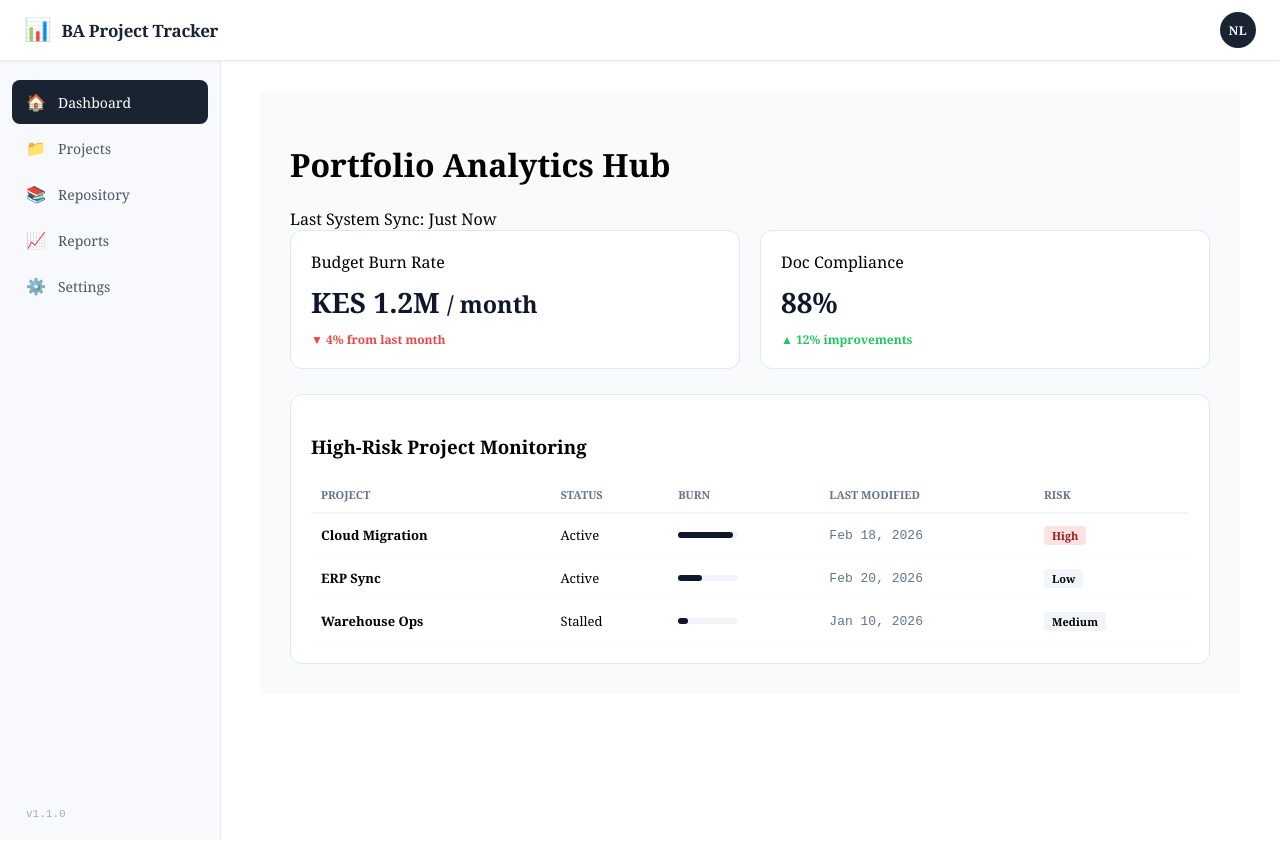
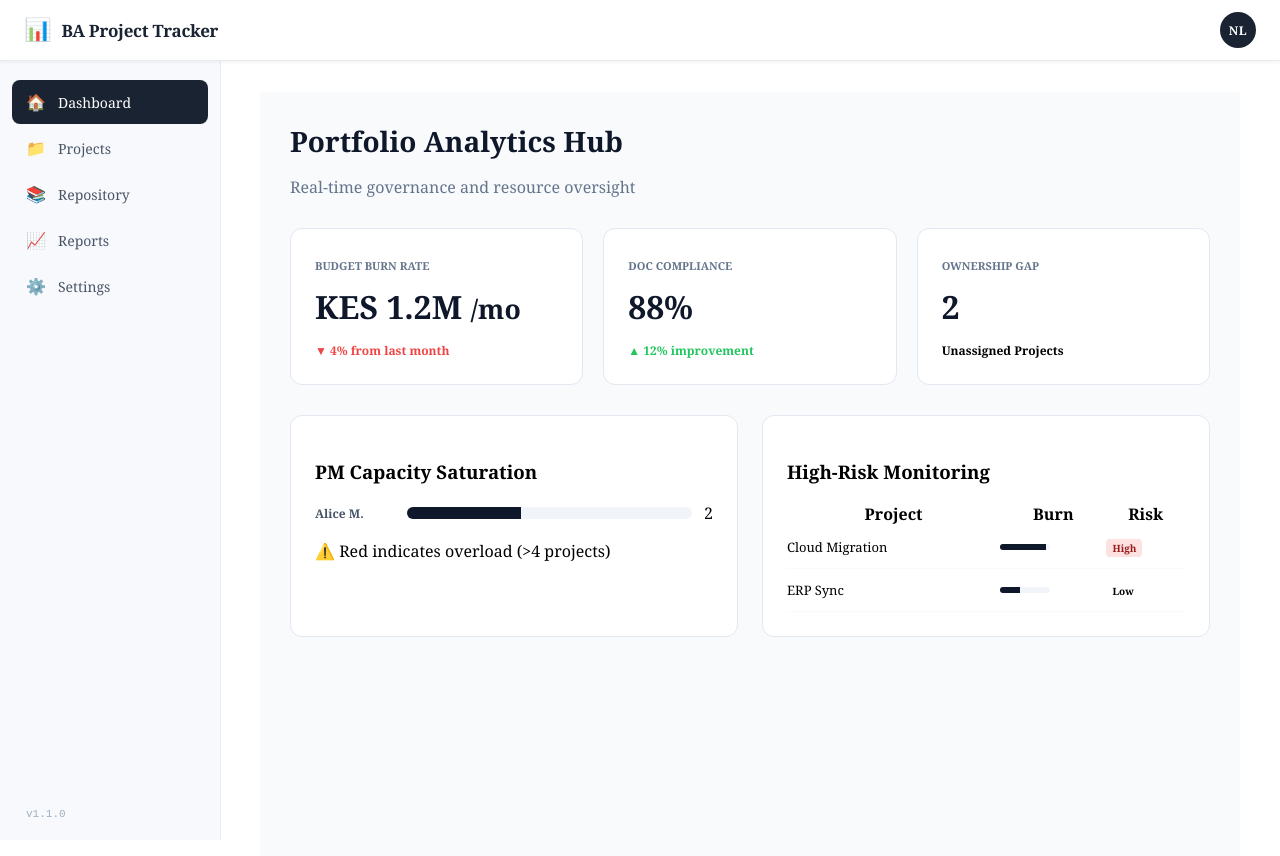
Before and after one commit to NeskoLimo/BA-PROJECT_TRACKER, an Angular app: page /dashboard in a window 1280 px wide. Shown: the top 856 px of the page. Built offline with nearby package versions, Linux system fonts and the light colour scheme.

Commit message:
Update dashboard.component.ts

```diff
--- a/src/app/components/dashboard/dashboard.component.ts
+++ b/src/app/components/dashboard/dashboard.component.ts
@@ -1,92 +1,139 @@
 import { Component, OnInit } from '@angular/core';
 import { CommonModule } from '@angular/common';
+
+// To fix TS7053 build error
+interface PMCountMap {
+  [key: string]: number;
+}
 
 @Component({
   selector: 'app-dashboard',
   standalone: true,
   imports: [CommonModule],
   template: `
-    <div class="dashboard-wrapper">
-      <div class="analytics-header">
-        <h1>Portfolio Analytics Hub</h1>
-        <span class="refresh-tag">Last System Sync: Just Now</span>
+    <div class="dashboard-container">
+      <div class="dashboard-header">
+        <h1 class="page-title">Portfolio Analytics Hub</h1>
+        <p class="subtitle">Real-time governance and resource oversight</p>
       </div>
 
-      <div class="analytics-grid">
-        <div class="card analytic-card">
-          <div class="card-title">Budget Burn Rate</div>
-          <div class="burn-value">KES 1.2M <small>/ month</small></div>
-          <div class="burn-trend down">▼ 4% from last month</div>
+      <div class="stats-grid">
+        <div class="card stat-card burn">
+          <span class="label">Budget Burn Rate</span>
+          <span class="value">KES 1.2M <small>/mo</small></span>
+          <span class="trend down">▼ 4% from last month</span>
         </div>
-
-        <div class="card analytic-card">
-          <div class="card-title">Doc Compliance</div>
-          <div class="burn-value">88%</div>
-          <div class="burn-trend up">▲ 12% improvements</div>
+        <div class="card stat-card compliance">
+          <span class="label">Doc Compliance</span>
+          <span class="value">88%</span>
+          <span class="trend up">▲ 12% improvement</span>
+        </div>
+        <div class="card stat-card gap">
+          <span class="label">Ownership Gap</span>
+          <span class="value text-red">{{ unassignedCount }}</span>
+          <span class="trend">Unassigned Projects</span>
         </div>
       </div>
 
-      <div class="card table-card">
-        <h3>High-Risk Project Monitoring</h3>
-        <table class="analytic-table">
+      <div class="charts-row">
+        <div class="card chart-card">
+          <h3>PM Capacity Saturation</h3>
+          <div class="bar-chart">
+            <div *ngFor="let pm of pmWorkload" class="bar-row">
+              <span class="pm-label">{{ pm.name }}</span>
+              <div class="bar-outer">
+                <div class="bar-inner"
+                     [style.width.%]="(pm.count / 5) * 100"
+                     [class.overloaded]="pm.count >= 4"></div>
+              </div>
+              <span class="bar-count">{{ pm.count }}</span>
+            </div>
+          </div>
+          <p class="chart-footer">⚠️ Red indicates overload (>4 projects)</p>
+        </div>
+
+        <div class="card chart-card">
+          <h3>High-Risk Monitoring</h3>
+          <table class="risk-table">
             <thead>
-            <tr>
-              <th>Project</th>
-              <th>Status</th>
-              <th>Burn</th>
-              <th>Last Modified</th>
-              <th>Risk</th>
-            </tr>
+              <tr><th>Project</th><th>Burn</th><th>Risk</th></tr>
             </thead>
             <tbody>
               <tr *ngFor="let p of highRiskProjects">
-              <td><strong>{{ p.name }}</strong></td>
-              <td><span class="status-pill">{{ p.status }}</span></td>
-              <td>
-                <div class="mini-burn-bar">
-                  <div class="fill" [style.width.%]="(p.spent/p.budget)*100"></div>
-                </div>
-              </td>
-              <td class="date-col">{{ p.lastModified | date:'mediumDate' }}</td>
-              <td>
-                <span class="risk-indicator" [class.high]="p.risk === 'High'">
-                  {{ p.risk }}
-                </span>
-              </td>
+                <td>{{ p.name }}</td>
+                <td><div class="mini-bar"><div class="fill" [style.width.%]="(p.spent/p.budget)*100"></div></div></td>
+                <td><span class="risk-tag" [ngClass]="p.risk.toLowerCase()">{{ p.risk }}</span></td>
               </tr>
             </tbody>
           </table>
         </div>
       </div>
+    </div>
   `,
   styles: [`
-    .dashboard-wrapper { padding: 30px; background: #f8fafc; }
-    .analytics-grid { display: grid; grid-template-columns: repeat(2, 1fr); gap: 20px; margin-bottom: 25px; }
-    .card { background: white; border: 1px solid #e2e8f0; border-radius: 12px; padding: 20px; }
-    .burn-value { font-size: 28px; font-weight: 800; color: #0f172a; margin: 10px 0; }
-    .burn-trend { font-size: 12px; font-weight: 700; }
-    .burn-trend.up { color: #22c55e; }
-    .burn-trend.down { color: #ef4444; }
+    .dashboard-container { padding: 30px; background: #f8fafc; min-height: 100vh; }
+    .page-title { font-family: 'Georgia', serif; font-size: 28px; font-weight: 700; color: #0f172a; margin: 0; }
+    .subtitle { color: #64748b; margin-bottom: 30px; }
 
-    .analytic-table { width: 100%; border-collapse: collapse; margin-top: 15px; }
-    .analytic-table th { text-align: left; font-size: 11px; color: #64748b; text-transform: uppercase; padding: 10px; border-bottom: 2px solid #f1f5f9; }
-    .analytic-table td { padding: 12px 10px; border-bottom: 1px solid #f8fafc; font-size: 13px; }
+    .stats-grid { display: grid; grid-template-columns: repeat(auto-fit, minmax(240px, 1fr)); gap: 20px; margin-bottom: 30px; }
+    .stat-card { padding: 24px; background: white; border: 1px solid #e2e8f0; border-radius: 12px; }
+    .stat-card .label { font-size: 11px; font-weight: 700; text-transform: uppercase; color: #64748b; }
+    .stat-card .value { font-size: 32px; font-weight: 800; display: block; margin: 10px 0; color: #0f172a; }
+    .trend { font-size: 12px; font-weight: 600; }
+    .trend.up { color: #22c55e; }
+    .trend.down { color: #ef4444; }
 
-    .mini-burn-bar { width: 60px; height: 6px; background: #f1f5f9; border-radius: 10px; }
-    .mini-burn-bar .fill { height: 100%; background: #0f172a; border-radius: 10px; }
+    .charts-row { display: grid; grid-template-columns: 1fr 1fr; gap: 24px; }
+    .chart-card { background: white; border: 1px solid #e2e8f0; border-radius: 12px; padding: 24px; }
 
-    .risk-indicator { font-weight: 700; font-size: 11px; padding: 2px 8px; border-radius: 4px; background: #f1f5f9; }
-    .risk-indicator.high { background: #fee2e2; color: #991b1b; }
-    .date-col { color: #64748b; font-family: monospace; }
+    .bar-row { display: flex; align-items: center; margin-bottom: 15px; gap: 12px; }
+    .pm-label { width: 80px; font-size: 12px; font-weight: 600; color: #475569; }
+    .bar-outer { flex-grow: 1; height: 12px; background: #f1f5f9; border-radius: 10px; overflow: hidden; }
+    .bar-inner { height: 100%; background: #0f172a; transition: width 0.8s; }
+    .bar-inner.overloaded { background: #ef4444; }
+
+    .risk-table { width: 100%; border-collapse: collapse; }
+    .risk-table td { padding: 12px 0; border-bottom: 1px solid #f8fafc; font-size: 13px; }
+    .mini-bar { width: 50px; height: 6px; background: #f1f5f9; border-radius: 10px; overflow: hidden; }
+    .mini-bar .fill { height: 100%; background: #0f172a; }
+    .risk-tag { font-size: 10px; font-weight: 800; padding: 2px 6px; border-radius: 4px; }
+    .risk-tag.high { background: #fee2e2; color: #991b1b; }
   `]
 })
 export class DashboardComponent implements OnInit {
-  // Explicit properties to prevent build errors
-  highRiskProjects = [
-    { name: 'Cloud Migration', status: 'Active', budget: 1200000, spent: 1100000, lastModified: '2026-02-18', risk: 'High' },
-    { name: 'ERP Sync', status: 'Active', budget: 500000, spent: 200000, lastModified: '2026-02-20', risk: 'Low' },
-    { name: 'Warehouse Ops', status: 'Stalled', budget: 300000, spent: 50000, lastModified: '2026-01-10', risk: 'Medium' }
+  unassignedCount = 0;
+  pmWorkload: { name: string, count: number }[] = [];
+
+  allProjects = [
+    { name: 'ERP Sync', pm: 'Alice M.', budget: 500000, spent: 450000 },
+    { name: 'Cloud Migration', pm: 'Alice M.', budget: 1200000, spent: 600000 },
+    { name: 'Warehouse Ops', pm: 'Unassigned', budget: 300000, spent: 0 },
+    { name: 'Audit Prep', pm: 'Unassigned', budget: 150000, spent: 50000 }
   ];
 
-  ngOnInit() {}
+  highRiskProjects = [
+    { name: 'Cloud Migration', budget: 1200000, spent: 1100000, risk: 'High' },
+    { name: 'ERP Sync', budget: 500000, spent: 200000, risk: 'Low' }
+  ];
+
+  ngOnInit() {
+    this.calculateMetrics();
   }
+
+  calculateMetrics() {
+    this.unassignedCount = this.allProjects.filter(p => p.pm === 'Unassigned').length;
+
+    // Fixed indexing logic to prevent TS7053
+    const counts: PMCountMap = {};
+    this.allProjects.forEach(p => {
+      if (p.pm !== 'Unassigned') {
+        counts[p.pm] = (counts[p.pm] || 0) + 1;
+      }
+    });
+
+    this.pmWorkload = Object.keys(counts).map(name => ({
+      name,
+      count: counts[name]
+    })).sort((a, b) => b.count - a.count);
+  }
+}
```
Lines whose indentation alone changed are shown as unchanged.
